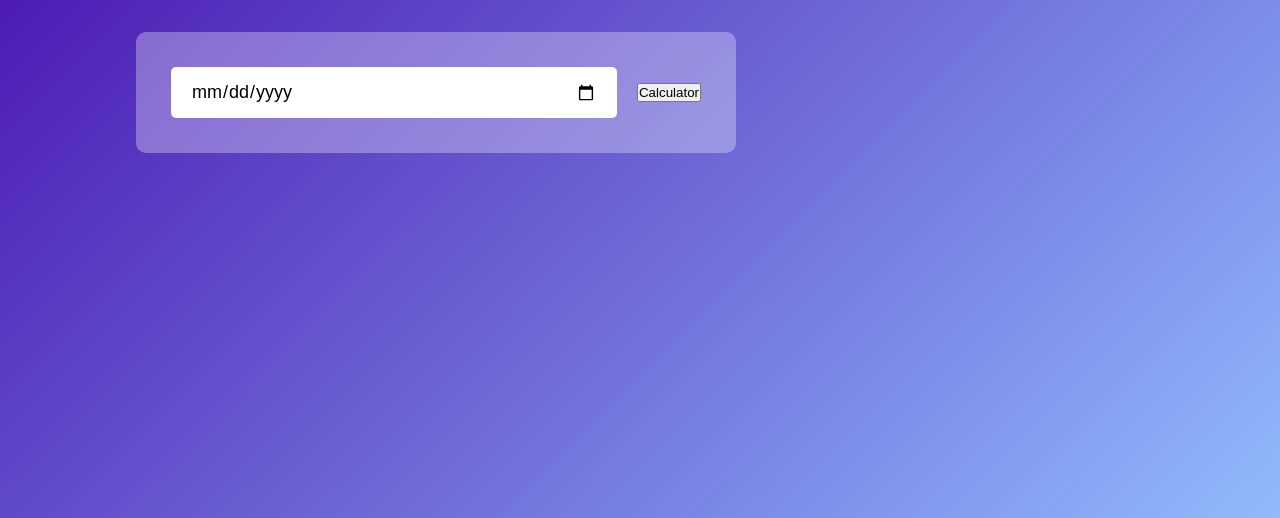
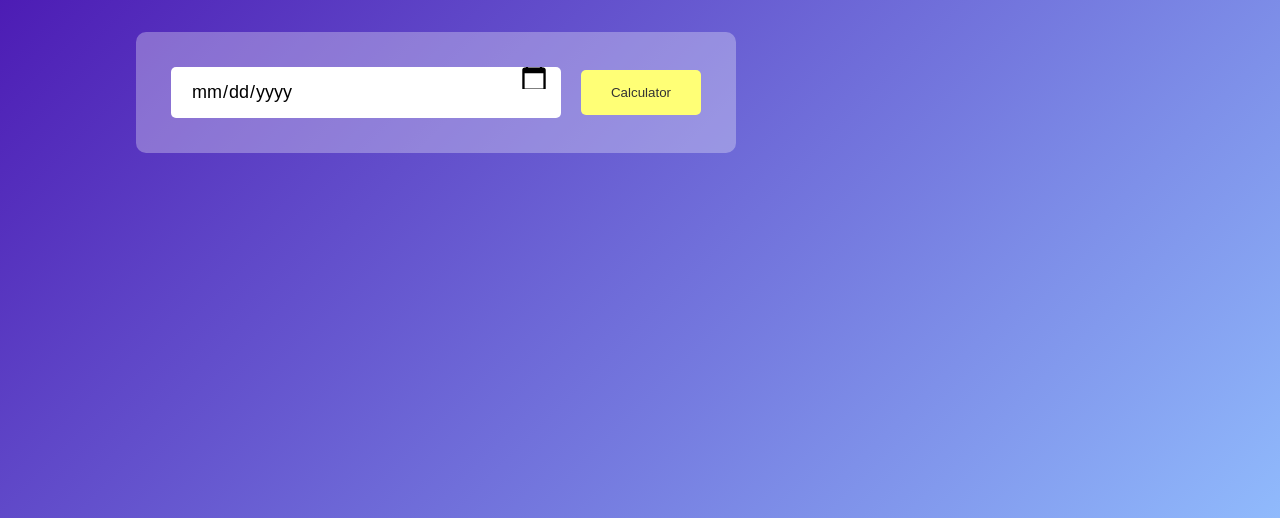
Before and after one commit to Sunidhi-Pradhan/Age_Calculator, a plain HTML site: page index.html in a window 1280 px wide. Shown: the part 282-800 px from the top of the page. Drawn offline with Linux system fonts and the light colour scheme.

Commit message:
Add styles for input box and button in Age Calculator

```diff
--- a/style.css
+++ b/style.css
@@ -48,3 +48,26 @@
     border-radius: 5px;
     position: relative;
 }
+
+.inputbox button {
+    background: #ffff76;
+    border: 0;
+    outline: 0;
+    padding: 15px 30px;
+    border-radius: 5px;
+    font-weight: 500;
+    color: #333;
+    cursor: pointer;
+}
+
+.inputbox input::-webkit-calendar-picker-indicator {
+    top: 0;
+    right: 0;
+    left: 0;
+    bottom: 0;
+    width: auto;
+    position: absolute;
+    background-position: calc(100% - 10px);
+    background-size: 30px;
+    cursor: pointer;
+}
```
